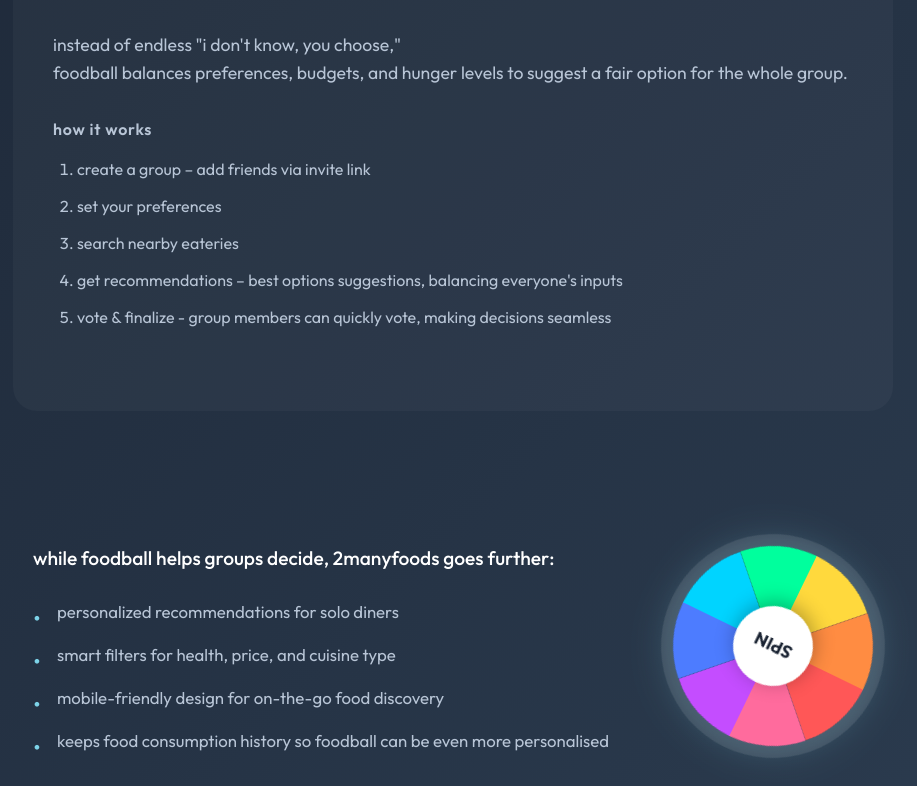
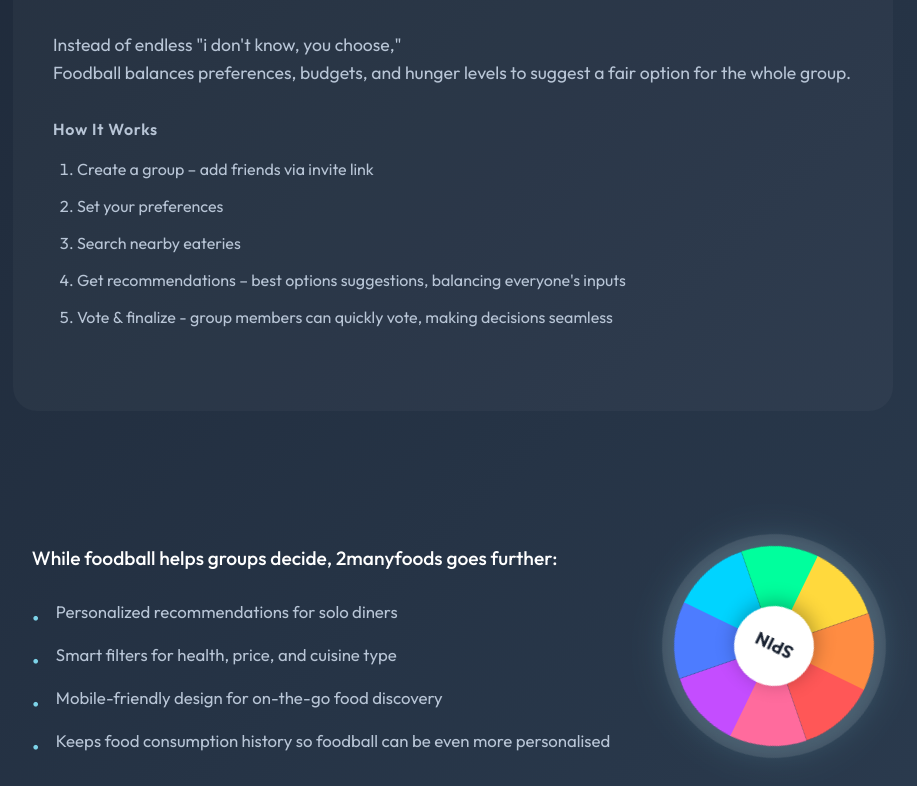
Before and after one commit to maejikal/SC2006-Foodball, a React (Vite) app in the folder 2ManyFoods/2manyfoods-frontend/: page / in a window 1280 px wide. Shown: the part 794-1580 px from the top of the page, without its empty margins (187-1104 px from the left). Built offline with nearby package versions, Linux system fonts and the light colour scheme.

Commit message:
fix capitalization and small stuffs

```diff
--- a/2ManyFoods/2manyfoods-frontend/src/components/EditProfileModal.jsx
+++ b/2ManyFoods/2manyfoods-frontend/src/components/EditProfileModal.jsx
@@ -13,7 +13,7 @@
 
   useEffect(() => {
     if (isOpen) {
-      setNewValue(currentValue || '');
+      setNewValue(isEmailVerification ? (currentValue || '') : '');
       setConfirmValue('');
       setVerificationCode('');
       setShowVerification(isEmailVerification); // Auto-show verification for signup
@@ -161,6 +161,7 @@
                   type={field === 'email' ? 'email' : 'text'}
                   value={newValue}
                   onChange={(e) => setNewValue(e.target.value)}
+                  onFocus={(e) => !isEmailVerification && e.target.select()} // added
                   placeholder={`Enter new ${field}`}
                   onMouseDown={(e) => e.stopPropagation()}
                   onTouchStart={(e) => e.stopPropagation()}
--- a/2ManyFoods/2manyfoods-frontend/src/pages/GroupDetailsPage.jsx
+++ b/2ManyFoods/2manyfoods-frontend/src/pages/GroupDetailsPage.jsx
@@ -234,7 +234,7 @@
             </div>
 
             <div className="membersSection">
-              <h2>members ({group.membersCount}/{group.maxMembers})</h2>
+              <h2>Members ({group.membersCount}/{group.maxMembers})</h2>
               <div className="membersList">
                 {members.map((member) => (
                   <div key={member.id} className="memberCard">
--- a/2ManyFoods/2manyfoods-frontend/src/pages/GroupsPage.css
+++ b/2ManyFoods/2manyfoods-frontend/src/pages/GroupsPage.css
@@ -16,7 +16,6 @@
 
 .groupsContent h1 {
   font-size: 3rem;
-  text-transform: lowercase;
   margin-bottom: 1rem;
   word-break: break-word;
 }
--- a/2ManyFoods/2manyfoods-frontend/src/pages/GroupsPage.jsx
+++ b/2ManyFoods/2manyfoods-frontend/src/pages/GroupsPage.jsx
@@ -135,7 +135,7 @@
 
         <p>
           {yourGroups.length === 0
-            ? "You are not in any group, create one to begin"
+            ? "No groups yet. Create your first group to get started!"
             : "View and manage your groups"}
         </p>
 
@@ -154,7 +154,7 @@
             <p>Loading groups...</p>
           ) : yourGroups.length === 0 ? (
             <div className="emptyState">
-              <p>No groups yet. Create your first group to get started!</p>
+              {/*<p>No groups yet. Create your first group to get started!</p>*/}
             </div>
           ) : (
             <div className="groupList">
--- a/2ManyFoods/2manyfoods-frontend/src/pages/LandingPage.css
+++ b/2ManyFoods/2manyfoods-frontend/src/pages/LandingPage.css
@@ -124,7 +124,7 @@
   font-size: 1rem;
   font-weight: 600;
   color: #b8c5d6;
-  text-transform: lowercase;
+  text-transform: capitalize;
   margin-top: 2rem;
   margin-bottom: 1rem;
   letter-spacing: 0.05em;
@@ -289,6 +289,7 @@
   border-top-left-radius: 60px;
   border-top-right-radius: 60px;
   text-align: center;
+  text-transform: capitalize;
 }
 
 .footer h2 {
--- a/2ManyFoods/2manyfoods-frontend/src/pages/LandingPage.jsx
+++ b/2ManyFoods/2manyfoods-frontend/src/pages/LandingPage.jsx
@@ -22,7 +22,7 @@
 
       <section className="hero">
         <div className="heroText">
-          <h1>having trouble deciding what to eat?</h1>
+          <h1>Having trouble deciding what to eat?</h1>
           <p>
             Choosing what to eat shouldn't be stressful. 2manyfoods helps you discover, compare, and decide on meals quickly, whether you're eating alone or with a group. one of the key features is foodball (magic 8Ball but for food!)—your group food recommendation engine.
           </p>
@@ -41,28 +41,28 @@
       <section className="foodball">
         <h2>Foodball</h2>
         <p>
-          instead of endless "i don't know, you choose," <br /> foodball balances preferences, budgets, and hunger levels to suggest a fair option for the whole group.
+          Instead of endless "i don't know, you choose," <br /> Foodball balances preferences, budgets, and hunger levels to suggest a fair option for the whole group.
         </p>
-        <h3>how it works</h3>
+        <h3>How it works</h3>
         <ol>
-          <li>create a group – add friends via invite link</li>
-          <li>set your preferences</li>
-          <li>search nearby eateries</li>
-          <li>get recommendations – best options suggestions, balancing everyone's inputs</li>
-          <li>vote & finalize - group members can quickly vote, making decisions seamless</li>
+          <li>Create a group – add friends via invite link</li>
+          <li>Set your preferences</li>
+          <li>Search nearby eateries</li>
+          <li>Get recommendations – best options suggestions, balancing everyone's inputs</li>
+          <li>Vote & finalize - group members can quickly vote, making decisions seamless</li>
         </ol>
       </section>
 
       <section className="features">
         <div className="featuresContent">
           <p>
-            while foodball helps groups decide, 2manyfoods goes further:
+            While foodball helps groups decide, 2manyfoods goes further:
           </p>
           <ul>
-            <li>personalized recommendations for solo diners</li>
-            <li>smart filters for health, price, and cuisine type</li>
-            <li>mobile-friendly design for on-the-go food discovery</li>
-            <li>keeps food consumption history so foodball can be even more personalised</li>
+            <li>Personalized recommendations for solo diners</li>
+            <li>Smart filters for health, price, and cuisine type</li>
+            <li>Mobile-friendly design for on-the-go food discovery</li>
+            <li>Keeps food consumption history so foodball can be even more personalised</li>
           </ul>
         </div>
         <div className="spinningWheel">
--- a/2ManyFoods/2manyfoods-frontend/src/pages/LoginPage.jsx
+++ b/2ManyFoods/2manyfoods-frontend/src/pages/LoginPage.jsx
@@ -199,7 +199,7 @@
         </form>
 
         <p>
-          don't have an account?{' '}
+          Don't have an account?{' '}
           <a href="/signup">sign up</a>
         </p>
       </div>
--- a/2ManyFoods/2manyfoods-frontend/src/pages/MapPage.css
+++ b/2ManyFoods/2manyfoods-frontend/src/pages/MapPage.css
@@ -16,7 +16,6 @@
 
 .mapContent h1 {
   font-size: 3rem;
-  text-transform: capitalize;
   margin-bottom: 1rem;
   font-weight: 600;
   word-break: break-word;
```
